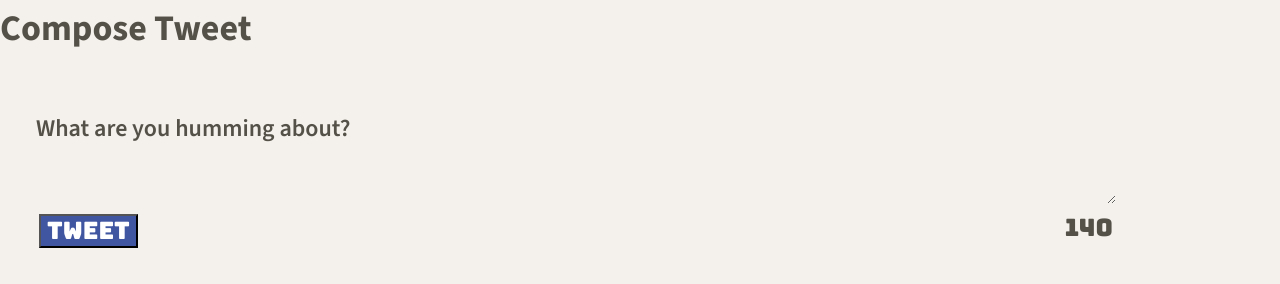
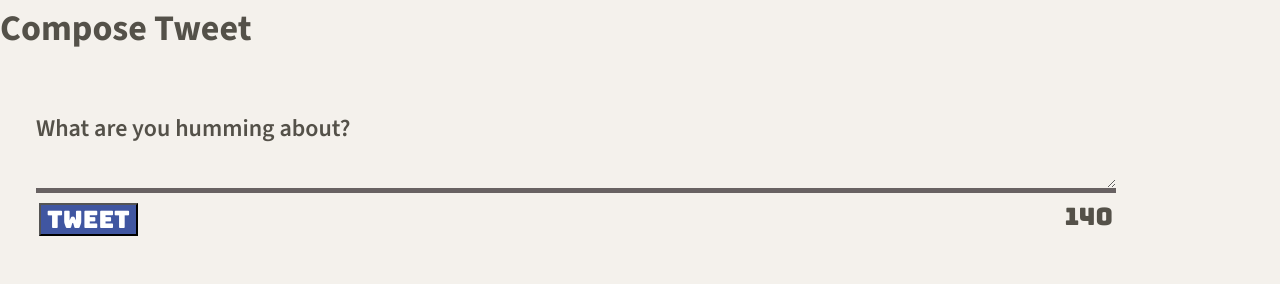
Before and after one commit to mosszion/Teweeter, a website: page public/index.html in a window 1280 px wide. Shown: the part 622-906 px from the top of the page. Drawn offline with nearby package versions, Linux system fonts and the light colour scheme.

Commit message:
did some corrections

```diff
--- a/public/styles/new-tweet.css
+++ b/public/styles/new-tweet.css
@@ -42,10 +42,10 @@ section {
 /* style for the textarea */
 #tweet-text {
   width:100%;
-
+  height: 50px;
+  border: none;
+  border-bottom: 5px solid rgb(104, 98, 98);
   background-color: inherit;
-  border-bottom: 5px solid black;
-  border: none;
   padding: 3px;
 
 }
```
